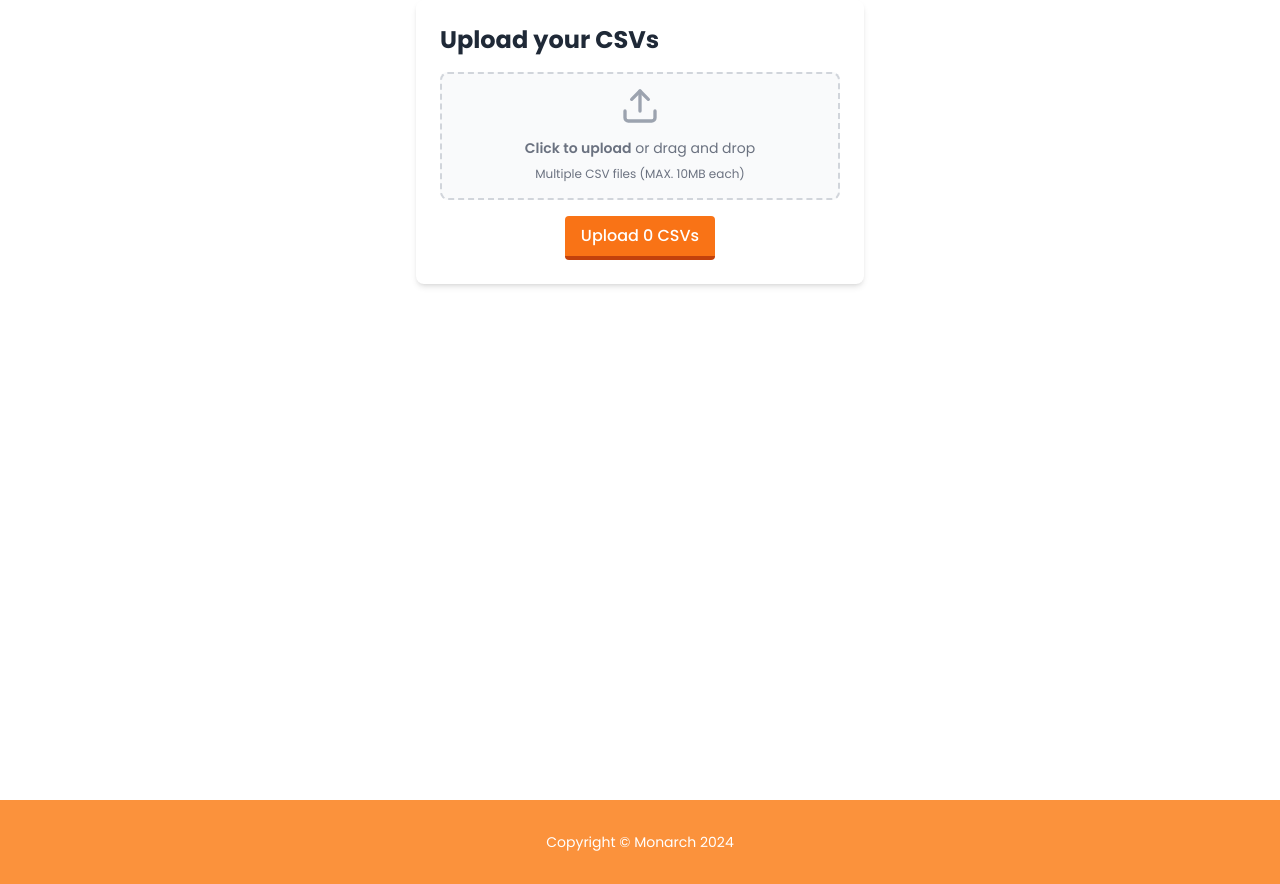
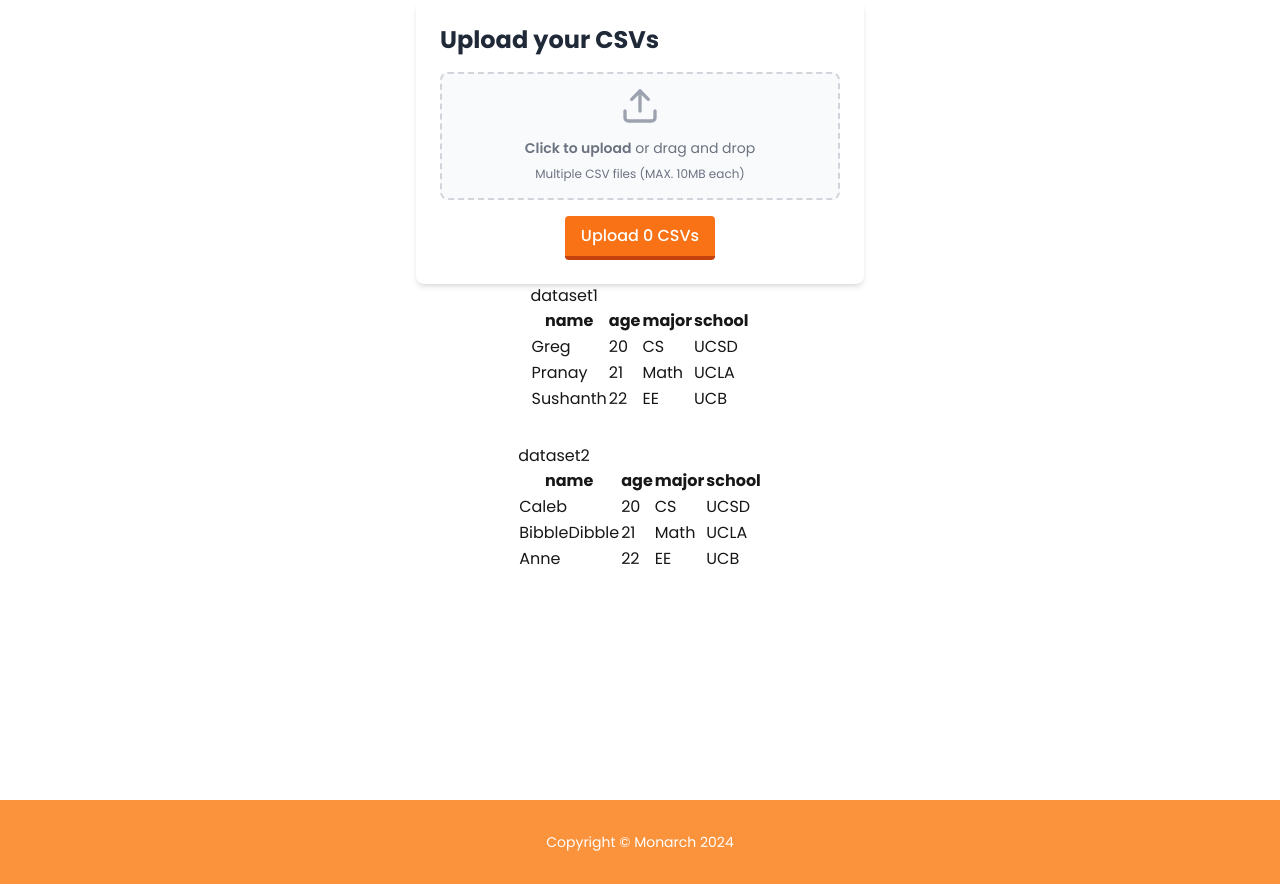
Before and after one commit to Xire7/monarch, a Next.js app in the folder client/: page /process in a window 1280 px wide. Built offline with nearby package versions, Linux system fonts and the light colour scheme.

Commit message:
pseudo json format into column components added

```diff
--- a/client/app/process/page.tsx
+++ b/client/app/process/page.tsx
@@ -1,10 +1,13 @@
 import React from 'react'
 import MultiCSVUpload from '@/components/MultiCSVUpload';
+import TableVisual from '@/components/TableVisual';
 
 const Process = () => {
   return (
     <>
         <MultiCSVUpload/>
+        <TableVisual/>
+
     </>
 
   )
--- /dev/null
+++ b/client/components/Column.tsx
@@ -0,0 +1,28 @@
+import React from 'react'
+
+interface ColumnProps {
+  colName: string;
+  colIndex: number;
+  rowsInfo: any[];
+}
+
+const Column: React.FC<ColumnProps> = ({ colName, colIndex, rowsInfo }) => {
+  return (
+    <table>
+      <thead>
+        <tr>
+          <th>{colName}</th>
+        </tr>
+      </thead>
+      <tbody>
+        {rowsInfo.map((row, rowIndex) => (
+          <tr key={rowIndex}>
+            <td>{row[colIndex]}</td>
+          </tr>
+        ))}
+      </tbody>
+    </table>
+  )
+}
+
+export default Column
--- a/client/components/TableVisual.tsx
+++ b/client/components/TableVisual.tsx
@@ -1,29 +1,54 @@
 "use client";
-import {promises as fs} from 'fs';
+import React from 'react';
+import Column from './Column';
 
-interface TableVisualProps {
-    cols: string[];
-    rows: (string | number | boolean | Date)[][];
+interface Dataset {
+  name: string;
+  cols: string[];
+  rows: (string | number | boolean | Date)[][];
 }
 
-// const ColumnVisual: React.FC<ColumnVisualProps> = (cols, rows) => {
+const testData: Dataset[] = [
+  {
+    name: "dataset1",
+    cols: ["name", "age", "major", "school"],
+    rows: [
+      ["Greg", 20, "CS", "UCSD"],
+      ["Pranay", 21, "Math", "UCLA"],
+      ["Sushanth", 22, "EE", "UCB"]
+    ]
+  },
+  {
+    name: "dataset2",
+    cols: ["name", "age", "major", "school"],
+    rows: [
+      ["Caleb", 20, "CS", "UCSD"],
+      ["BibbleDibble", 21, "Math", "UCLA"],
+      ["Anne", 22, "EE", "UCB"]
+    ]
+  }
+];
 
+const TableVisual: React.FC = () => {
+  return (
+    <div style={{ display: 'flex', flexDirection: 'column', alignItems: 'center' }}>
+      {testData.map((dataset, index) => (
+        <div key={index} style={{ marginBottom: '2rem' }}>
+          <h1>{dataset.name}</h1>
+          <div style={{ display: 'flex', justifyContent: 'space-around' }}>
+            {dataset.cols.map((col, colIndex) => (
+              <Column
+                key={colIndex}
+                colName={col}
+                colIndex={colIndex}
+                rowsInfo={dataset.rows}
+              />
+            ))}
+          </div>
+        </div>
+      ))}
+    </div>
+  );
+};
 
-export default async function TableVisual() {
-    console.log(process.cwd() + '../test.json');
-    const file = await fs.readFile(process.cwd() + '../test.json', 'utf8');
-    const cols = ["name", "age", "school"]
-    const rows = [["John", 20, "Harvard"], ["Jane", 21, "MIT"]]
-
-    // const generateTable = (cols: string[], rows: (string | number | boolean | Date)[][]) => {
-    //     for (let i = 0; i < cols.length; ++i) {
-
-    //     }
-
-    // }
-  return (
-    <div>
-      hello
-    </div>
-  )
-}
+export default TableVisual;
```
Also changed, not shown: client/api/readjson.js (added, +14 -0 lines).
